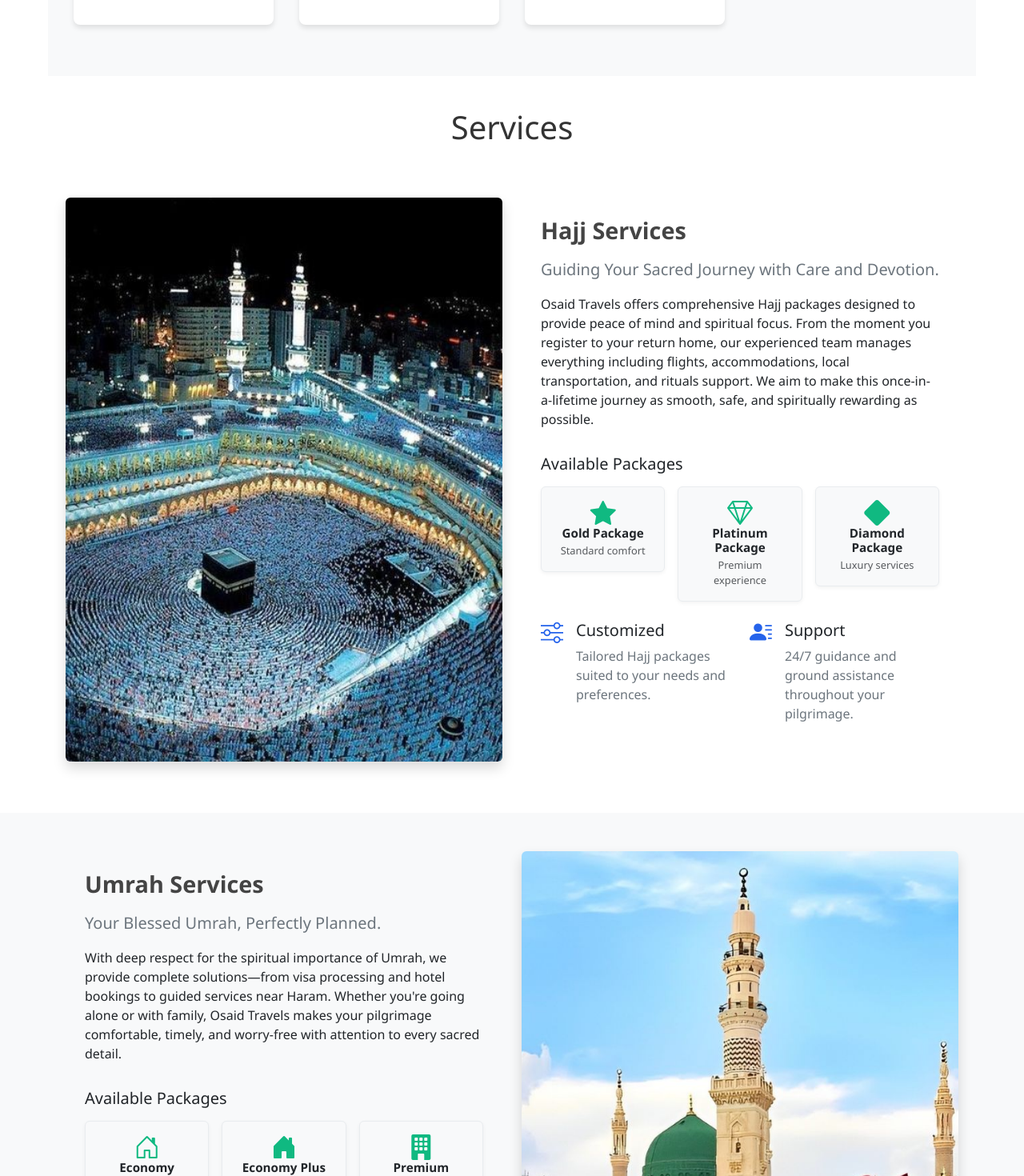
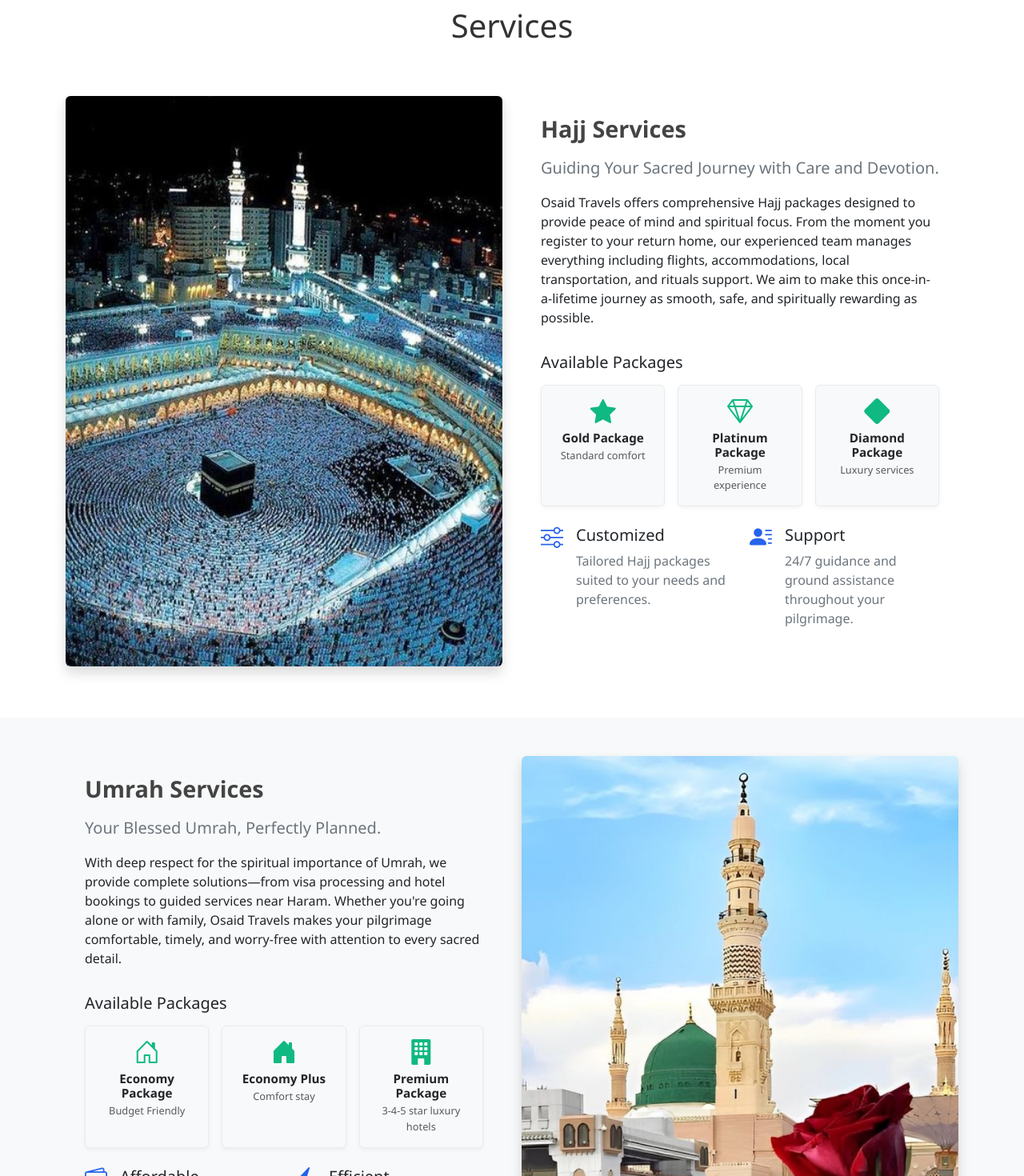
Before and after one commit to adnaan-2/osaidtravel-portfolio, a React (Create React App) app: page / in a window 1280 px wide. Shown: the part 2020-3490 px from the top of the page at 80% size. Built offline with nearby package versions, Linux system fonts and the light colour scheme.

Commit message:
navbar changes

```diff
--- a/src/components/Footer.jsx
+++ b/src/components/Footer.jsx
@@ -1,6 +1,6 @@
 import React from 'react';
 import { useLocation, Link } from 'react-router-dom';
-import { Facebook, Instagram, Linkedin, Share2 } from 'lucide-react';
+import { Facebook, Instagram, Music, Share2 } from 'lucide-react';
 import '../styles/Footer.css';
 
 export default function Footer() {
@@ -33,6 +33,7 @@ export default function Footer() {
           <button onClick={() => scrollToSection('about')} className="footer-link">About</button>
           <button onClick={() => scrollToSection('services')} className="footer-link">Services</button>
           <button onClick={() => scrollToSection('reviews')} className="footer-link">Reviews</button>
+          <button onClick={() => scrollToSection('gallery')} className="footer-link">Gallery</button>
           <button onClick={() => scrollToSection('contact')} className="footer-link">Contact</button>
           <Link to="/blogs" className="footer-link">Blogs</Link>
           <Link to="/b2b" className="footer-link">B2B</Link>
@@ -41,14 +42,14 @@ export default function Footer() {
         <div className="footer-social">
           <h3 className="social-title">Follow Us</h3>
           <div className="social-icons">
-            <a href="https://facebook.com/osaidtravel" target="_blank" rel="noopener noreferrer">
+            <a href="https://www.facebook.com/share/1B1QZ4FYLo/" target="_blank" rel="noopener noreferrer">
               <Facebook size={40} />
             </a>
-            <a href="https://instagram.com/osaidtravel" target="_blank" rel="noopener noreferrer">
+            <a href="https://www.instagram.com/osaid_106travelandtour/?hl=en" target="_blank" rel="noopener noreferrer">
               <Instagram size={40} />
             </a>
-            <a href="https://linkedin.com/company/osaidtravel" target="_blank" rel="noopener noreferrer">
-              <Linkedin size={40} />
+            <a href="https://www.tiktok.com/@osaidtravel?lang=en" target="_blank" rel="noopener noreferrer">
+              <Music size={40} />
             </a>
             <a href="https://threads.com/osaidtravel" target="_blank" rel="noopener noreferrer">
               <Share2 size={40} />
--- a/src/components/Navbar.jsx
+++ b/src/components/Navbar.jsx
@@ -34,9 +34,10 @@ const Navbar = () => {
       <div className="navbar-container">
         {/* Left side - Logo */}
         <div className="navbar-logo">
-          <Link to="/">
-            <img src="logo.png" alt="Company Logo" className="logo" />
+          <Link to="home">
+            <img src="logo.png" onClick={() => scrollToSection('home')} alt="Company Logo" className="logo" />
           </Link>
+
         </div>
 
         {/* Mobile menu hamburger button - explicitly styled */}
--- a/src/pages/About.jsx
+++ b/src/pages/About.jsx
@@ -22,15 +22,8 @@ const About = () => {
             <img src="about.jpg" alt="Our Team" />
           </div>
           <div className="about-text">
-            <h2>Osaid Travel & Tours</h2>
             <p>
-            Osaid Travel & Tours has been proudly serving clients since 2014, specializing in Hajj and Umrah services, along with a full range of domestic and international tourism, visa processing, and ticketing services for both domestic and international flights.
-            Headquartered in <u>Rawalpindi</u> with a branch office in <u>Multan</u>. <br />We have built a trusted network through B2B joint ventures with travel agents and agencies across Pakistan.
-            We also maintain strong partnerships with hotels in the holy cities of Makkah and Madina, ensuring our pilgrims receive reliable, comfortable,
-            and spiritually enriching experiences. <br />
-
-            Our mission is to deliver innovative solutions that help our clients achieve their goals and overcome challenges.
-            We believe in building strong relationships based on trust, integrity, and mutual respect.
+           Since 2014, Osaid Travel & Tours has been a trusted name in Hajj and Umrah services, offering seamless visa processing, ticketing, and vibrant domestic and international travel experiences. Based in Rawalpindi with a branch in Multan, we’ve forged dynamic B2B partnerships with travel agents across Pakistan and secured exclusive hotel collaborations in Makkah and Madina for unforgettable pilgrimages. Our mission? To craft innovative, stress-free travel solutions with trust, integrity, and a passion for creating lasting memories.
             </p>
 
           </div>
--- a/src/styles/Services.css
+++ b/src/styles/Services.css
@@ -1,8 +1,9 @@
 /* Custom styles for Services page */
 .services-page section {
   padding: 5rem 0;
-  will-change: transform, opacity;
-  backface-visibility: hidden;
+  /* Remove problematic properties causing floating issues */
+  /* will-change: transform, opacity; */
+  /* backface-visibility: hidden; */
 }
 
 .services-page section:nth-child(odd) {
@@ -18,15 +19,18 @@
 .services-page img {
   border-radius: 8px;
   box-shadow: 0 10px 25px rgba(0,0,0,0.1);
-  transition: all 0.3s ease;
+  transition: box-shadow 0.3s ease; /* Remove transform transition on mobile */
   object-fit: cover;
   width: 100%;
   height: 100%;
 }
 
+/* Remove hover scale on mobile to prevent issues */
+@media (min-width: 769px) {
   .services-page img:hover {
     transform: scale(1.02);
     box-shadow: 0 15px 30px rgba(0,0,0,0.15);
+  }
 }
 
 .services-page .text-primary {
@@ -55,7 +59,57 @@ img.object-fit-cover {
   min-height: 400px;
 }
 
-/* Improve mobile spacing and image display */
+/* Package box styles - fixed for mobile */
+.packages-container {
+  margin-top: 0.5rem;
+  margin-bottom: 2rem;
+}
+
+.package-box {
+  background-color: #f8f9fa;
+  border: 1px solid #e9ecef;
+  box-shadow: 0 2px 5px rgba(0,0,0,0.05);
+  transition: box-shadow 0.2s ease-in-out; /* Remove transform transition */
+  border-radius: 8px;
+  padding: 1rem;
+  height: 100%;
+  display: flex;
+  flex-direction: column;
+  align-items: center;
+  text-align: center;
+}
+
+/* Only allow hover effects on non-touch devices */
+@media (hover: hover) and (pointer: fine) {
+  .package-box:hover {
+    transform: translateY(-5px);
+    box-shadow: 0 5px 15px rgba(0,0,0,0.1);
+    border-color: #dee2e6;
+  }
+}
+
+.package-box i {
+  color: #2563eb;
+  font-size: 1.5rem;
+  margin-bottom: 0.5rem;
+}
+
+.package-box h4 {
+  font-weight: 600;
+  font-size: 0.95rem;
+  margin-bottom: 0.25rem;
+}
+
+.package-box p {
+  font-size: 0.8rem;
+  margin: 0;
+}
+
+.package-box:nth-child(1) i {
+  color: #10b981; /* Diamond/emerald color */
+}
+
+/* Mobile responsive fixes - Remove ALL floating animations */
 @media (max-width: 992px) {
   .services-page section {
     padding: 3rem 0;
@@ -72,7 +126,7 @@ img.object-fit-cover {
 
   .services-page .row {
     display: flex;
-    flex-direction: column !important; /* Force column layout */
+    flex-direction: column !important;
   }
 
   .service-image-container {
@@ -102,6 +156,7 @@ img.object-fit-cover {
     width: 100%;
   }
 
+  /* Package container horizontal scroll - stable */
   .packages-container .row {
     display: flex;
     flex-direction: row !important;
@@ -110,6 +165,8 @@ img.object-fit-cover {
     padding: 0.5rem 0;
     margin: 0 -0.5rem;
     -webkit-overflow-scrolling: touch;
+    /* Remove problematic properties */
+    scroll-behavior: auto;
   }
 
   .packages-container .col-4 {
@@ -118,20 +175,15 @@ img.object-fit-cover {
     padding: 0 0.5rem;
   }
 
+  /* Remove all transform effects on mobile */
   .package-box {
-    background-color: #fff;
-    border-radius: 8px;
-    padding: 1rem;
-    height: 100%;
-    display: flex;
-    flex-direction: column;
-    align-items: center;
-    text-align: center;
+    transform: none !important;
+    transition: none !important;
   }
 
-  .package-box i {
-    font-size: 1.5rem;
-    margin-bottom: 0.5rem;
+  .package-box:hover {
+    transform: none !important;
+    transition: none !important;
   }
 
   .package-box h4 {
@@ -157,15 +209,20 @@ img.object-fit-cover {
 
 @media (max-width: 768px) {
   .services-page section {
-    padding: 2.5rem 0;
-  }
-
-  .services-page section {
     padding: 2rem 0;
   }
 
   .service-image-container {
     height: 300px;
+  }
+
+  /* Completely disable animations on mobile */
+  .services-page img {
+    transition: none !important;
+  }
+
+  .services-page img:hover {
+    transform: none !important;
   }
 }
 
@@ -177,93 +234,118 @@ img.object-fit-cover {
   .services-page .text-content {
     padding: 0 0.5rem;
   }
+
+  .services-page section {
+    padding: 1.5rem 0;
+  }
 }
 
-/* Services.css - Add this to your existing styles */
-
-.packages-container {
-  margin-top: 0.5rem;
-  margin-bottom: 2rem;
-}
-
-.package-box {
-  background-color: #f8f9fa;
-  border: 1px solid #e9ecef;
-  box-shadow: 0 2px 5px rgba(0,0,0,0.05);
-  transition: all 0.2s ease-in-out;
-}
-
-.package-box:hover {
-  transform: translateY(-5px);
-  box-shadow: 0 5px 15px rgba(0,0,0,0.1);
-  border-color: #dee2e6;
-}
-
-.package-box i {
-  color: #2563eb;
-}
-
-.package-box h4 {
-  font-weight: 600;
-  font-size: 0.95rem;
-}
-
-.package-box p {
-  font-size: 0.8rem;
-}
-
-
-
-.package-box:nth-child(1) i {
-  color: #10b981; /* Diamond/emerald color */
-}
-
-/* Add to your existing styles */
-
+/* AOS Animation fixes - Completely disabled on mobile */
 [data-aos] {
-  opacity: 0;
-  transition-property: transform, opacity;
-  transition-timing-function: cubic-bezier(0.4, 0, 0.2, 1);
-  pointer-events: none; /* Prevent flickering on hover during animation */
+  opacity: 1; /* Always visible on mobile */
+  transition: none !important; /* No transitions */
+  pointer-events: auto;
 }
 
 [data-aos].aos-animate {
   opacity: 1;
   pointer-events: auto;
+  transform: none !important; /* No transforms */
 }
 
-/* Optional: Add different animations for odd/even sections */
+/* Only enable AOS on desktop */
+@media (min-width: 769px) {
+  [data-aos] {
+    opacity: 0;
+    transition-property: transform, opacity;
+    transition-timing-function: cubic-bezier(0.4, 0, 0.2, 1);
+    transition-duration: 600ms;
+  }
+
+  [data-aos].aos-animate {
+    opacity: 1;
+    transform: translateX(0) !important;
+  }
+
+  /* Different animations for odd/even sections - Desktop only */
   .services-page section:nth-child(odd) [data-aos="fade-right"] {
-  transform: translateX(-100px);
+    transform: translateX(-50px);
   }
 
   .services-page section:nth-child(odd) [data-aos="fade-left"] {
-  transform: translateX(100px);
+    transform: translateX(50px);
   }
 
   .services-page section:nth-child(even) [data-aos="fade-right"] {
-  transform: translateX(100px);
+    transform: translateX(50px);
   }
 
-services-page section:nth-child(even) [data-aos="fade-left"] {
-  transform: translateX(-100px);
-}
-
-/* Reset transforms when animation completes */
-[data-aos].aos-animate {
-  transform: translateX(0) !important;
-}
-
-/* Adjust animation timing for mobile */
-@media (max-width: 768px) {
-  [data-aos] {
-    transition-duration: 800ms !important;
+  .services-page section:nth-child(even) [data-aos="fade-left"] {
+    transform: translateX(-50px);
   }
 }
 
-/* Optimize performance */
+/* Completely disable all animations on mobile */
+@media (max-width: 768px) {
+  [data-aos] {
+    opacity: 1 !important;
+    transform: none !important;
+    transition: none !important;
+    animation: none !important;
+  }
+
+  [data-aos].aos-animate {
+    opacity: 1 !important;
+    transform: none !important;
+    transition: none !important;
+    animation: none !important;
+  }
+
+  /* Disable all hover effects */
+  .services-page img:hover,
+  .package-box:hover {
+    transform: none !important;
+    transition: none !important;
+  }
+}
+
+/* Performance optimization */
 @media screen and (prefers-reduced-motion: reduce) {
   [data-aos] {
     transition-duration: 0.001ms !important;
+    animation: none !important;
+    transform: none !important;
+  }
+
+  .services-page img,
+  .package-box {
+    transition: none !important;
+    transform: none !important;
   }
 }
+
+/* Touch device specific fixes */
+@media (pointer: coarse) {
+  .services-page img:hover,
+  .package-box:hover {
+    transform: none !important;
+  }
+
+  [data-aos] {
+    opacity: 1 !important;
+    transform: none !important;
+    transition: none !important;
+  }
+}
+
+/* iOS Safari specific fixes */
+@supports (-webkit-overflow-scrolling: touch) {
+  .service-image-container,
+  .package-box,
+  .services-page img {
+    -webkit-transform: none !important;
+    transform: none !important;
+    -webkit-backface-visibility: visible;
+    backface-visibility: visible;
+  }
+}
```
Lines whose indentation alone changed are shown as unchanged.
